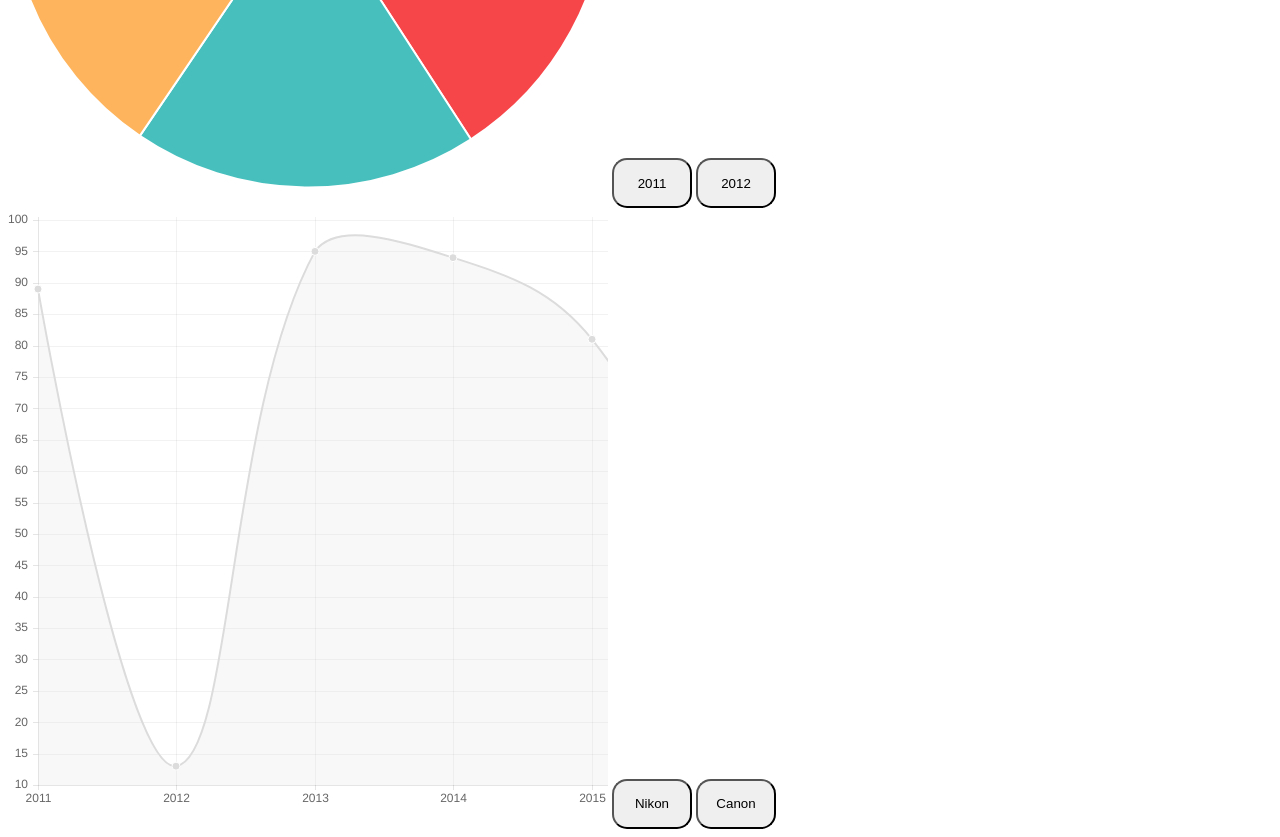
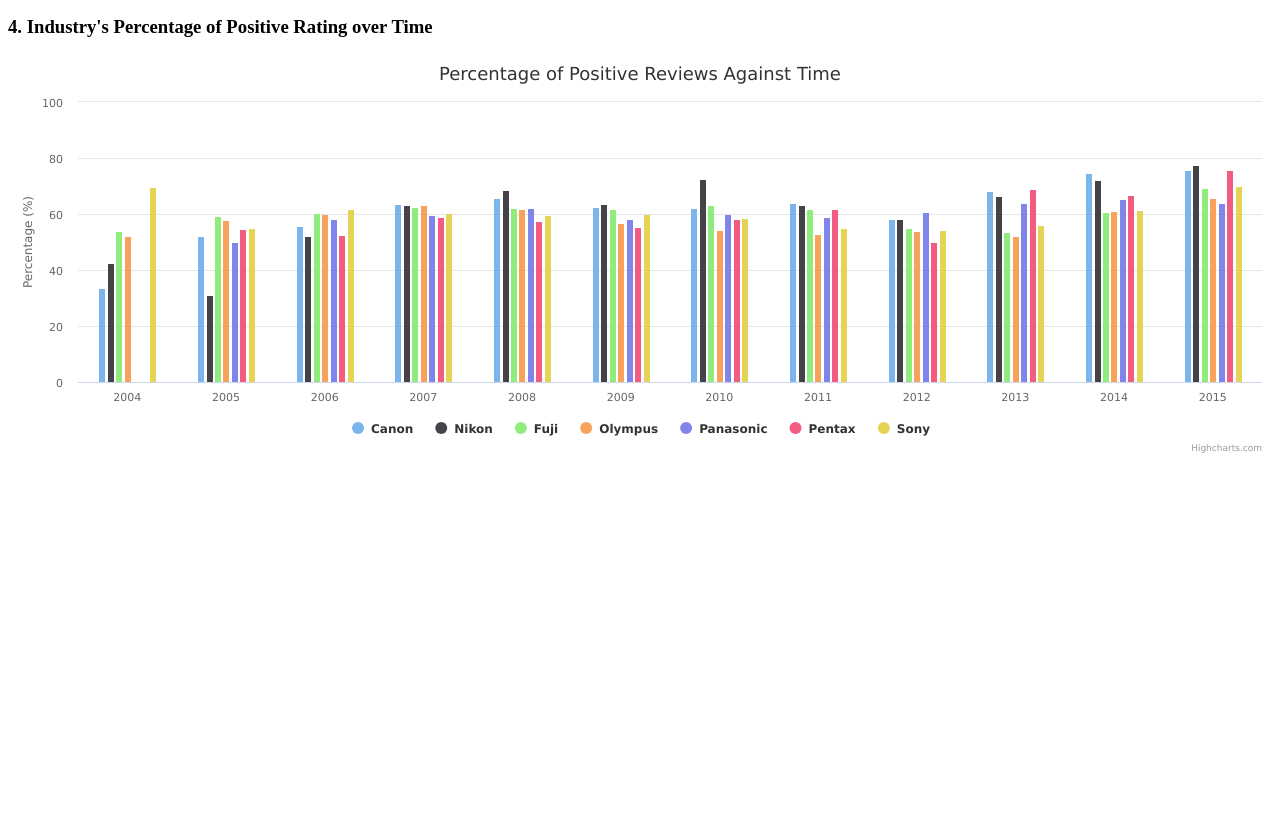
Before and after one commit to MaxKusnadi/BT2101, a plain HTML site: page index.html in a window 1280 px wide. Shown: the part 1754-2591 px from the top of the page. After the commit the page ends 2268 px from the top, so only its background shows below. Drawn offline with nearby package versions, Linux system fonts and the light colour scheme.

Commit message:
Finish Charts

```diff
--- a/index.html
+++ b/index.html
@@ -37,30 +37,30 @@
       <button id='nikonRadar' onclick='pentaxR()'>Pentax</button>
     </div>
 
-    <h3>2. Review Volume Against Time (All)</h3>
-    <div id="container" style="width:100%; height:400px; padding-bottom:50px">
+    <h3>2. Canon's Volume and Percentage of Positive Rating Trend Overtime</h3>
+    <div id="container1" style="width:100%; height:400px; padding-bottom:50px">
+      <script>
+        Combine();
+      </script>
+    </div>
+
+    <h3>3. Industry's Volume of Reviews Against Time</h3>
+    <div id="container2" style="width:100%; height:400px; padding-bottom:50px">
       <script>
         Stacked();
       </script>
     </div>
 
-    <h3>3. Percentage of Positive Rating Trend Overtime</h3>
-    <h3>4. Volume of Reviews Trend over Time </h3>
-
-    <div>
-      <canvas id='chart2' width='600' height='600'></canvas>
-
-      <button id='2011Pie' onclick='year1P()'>2011</button>
-      <button id='2012Pie' onclick='year2P()'>2012</button>
+    <h3>4. Industry's Percentage of Positive Rating over Time </h3>
+    <div id="container3" style="width:100%; height:400px; padding-bottom:50px">
+      <script>
+        Line();
+      </script>
     </div>
 
 
-    <div>
-      <canvas id='chart3' width='600' height='600'></canvas>
 
-      <button id='2011Line' onclick='nikonL()'>Nikon</button>
-      <button id='2012Line' onclick='canonL()'>Canon</button>
-    </div>
+
     <!-- <header>
       <div class="container">
         <h1>Bt2101</h1>
--- a/main.js
+++ b/main.js
@@ -213,7 +213,7 @@ var pieData = [
 
 			];
 
-var myPie = new Chart(document.getElementById("chart2").getContext("2d")).Pie(pieData);
+//var myPie = new Chart(document.getElementById("chart2").getContext("2d")).Pie(pieData);
 
 function year1P(){
 	console.log("HAHA")
@@ -253,7 +253,7 @@ var lineChartData = {
 	]
 };
 
-myLine = new Chart(document.getElementById("chart3").getContext("2d")).Line(lineChartData);
+//myLine = new Chart(document.getElementById("chart3").getContext("2d")).Line(lineChartData);
 
 function canonL(){
 	console.log("HAHA")
--- a/moreCharts.js
+++ b/moreCharts.js
@@ -1,7 +1,7 @@
 // STACKED AREA
 
 function Stacked() {
-    $('#container').highcharts({
+    $('#container2').highcharts({
         chart: {
             type: 'area'
         },
@@ -61,3 +61,132 @@ function Stacked() {
         }]
     });
 };
+
+function Combine() {
+    $('#container1').highcharts({
+        chart: {
+            zoomType: 'xy'
+        },
+        title: {
+            text: "Canon's Volume and Percentage of Positive Reviews"
+        },
+        xAxis: [{
+            categories: ['2004','2005','2006','2007','2008','2009','2010','2011','2012','2013','2014','2015'],
+            crosshair: true
+        }],
+        yAxis: [{ // Primary yAxis
+            labels: {
+                format: '{value}%',
+                style: {
+                    color: Highcharts.getOptions().colors[1]
+                }
+            },
+            title: {
+                text: 'Percentage of Positive Reviews',
+                style: {
+                    color: Highcharts.getOptions().colors[1]
+                }
+            }
+        }, { // Secondary yAxis
+            title: {
+                text: 'Number of Reviews',
+                style: {
+                    color: Highcharts.getOptions().colors[0]
+                }
+            },
+            labels: {
+                format: '{value}',
+                style: {
+                    color: Highcharts.getOptions().colors[0]
+                }
+            },
+            opposite: true
+        }],
+        tooltip: {
+            shared: true
+        },
+        legend: {
+            layout: 'vertical',
+            align: 'left',
+            x: 120,
+            verticalAlign: 'top',
+            y: 100,
+            floating: true,
+            backgroundColor: (Highcharts.theme && Highcharts.theme.legendBackgroundColor) || '#FFFFFF'
+        },
+        series: [{
+            name: 'Number of Reviews',
+            type: 'column',
+            yAxis: 1,
+            data: [249,868,1184,3571,4879,4601,5016,5355,14855,24315,23524,22771],
+            tooltip: {
+            }
+
+        }, {
+            name: 'Percentage of Positive Reviews',
+            type: 'spline',
+            data: [33.7349,52.0737,55.5743,63.5676,65.7307,62.5082,62.1611,63.9402,58.3305,68.2747,74.6897,75.7103],
+            tooltip: {
+                valueSuffix: '°%'
+            }
+        }]
+    });
+};
+
+function Line() {
+    $('#container3').highcharts({
+        chart: {
+            type: 'column'
+        },
+        title: {
+            text: 'Percentage of Positive Reviews Against Time'
+        },
+        xAxis: {
+            categories: ['2004','2005','2006','2007','2008','2009','2010','2011','2012','2013','2014','2015'],
+            crosshair: true
+        },
+        yAxis: {
+            min: 0,
+            title: {
+                text: 'Percentage (%)'
+            }
+        },
+        tooltip: {
+            headerFormat: '<span style="font-size:10px">{point.key}</span><table>',
+            pointFormat: '<tr><td style="color:{series.color};padding:0">{series.name}: </td>' +
+                '<td style="padding:0"><b>{point.y:.1f} %</b></td></tr>',
+            footerFormat: '</table>',
+            shared: true,
+            useHTML: true
+        },
+        plotOptions: {
+            column: {
+                pointPadding: 0.2,
+                borderWidth: 0
+            }
+        },
+        series: [{
+           name: 'Canon',
+            data: [33.7349,52.0737,55.5743,63.5676,65.7307,62.5082,62.1611,63.9402,58.3305,68.2747,74.6897,75.7103]
+        }, {
+            name: 'Nikon',
+            data: [42.4242,31.0078,52,63.34,68.4245,63.5673,72.6298,63.0443,58.1566,66.4551,72.3067,77.5515]
+        }, {
+            name: 'Fuji',
+            data: [53.8462,59.2793,60.396,62.3917,62.0142,61.7329,63.1951,61.8345,54.9515,53.6415,60.8726,69.4428]
+        }, {
+            name: 'Olympus',
+            data: [52.1739,57.7299,59.841,63.2895,61.7467,56.962,54.2601,52.7341,53.764,52.0468,61.0953,65.6599]
+        }, {
+            name: 'Panasonic',
+            data: [0,50,58.0547,59.6965,62.2419,58.1594,60.0068,58.8426,60.6163,63.814,65.4139,63.8645]
+        }, {
+            name: 'Pentax',
+            data: [0,54.7619,52.6316,58.8785,57.4713,55.4404,58.319,61.8421,50.096,68.9477,66.9159,75.538]
+        }, {
+            name: 'Sony',
+            data: [69.5652,55.0562,61.7555,60.2794,59.5726,60.1423,58.576,55.1055,54.4033,56.2224,61.3365,69.88]
+
+        }]
+    });
+};
```
